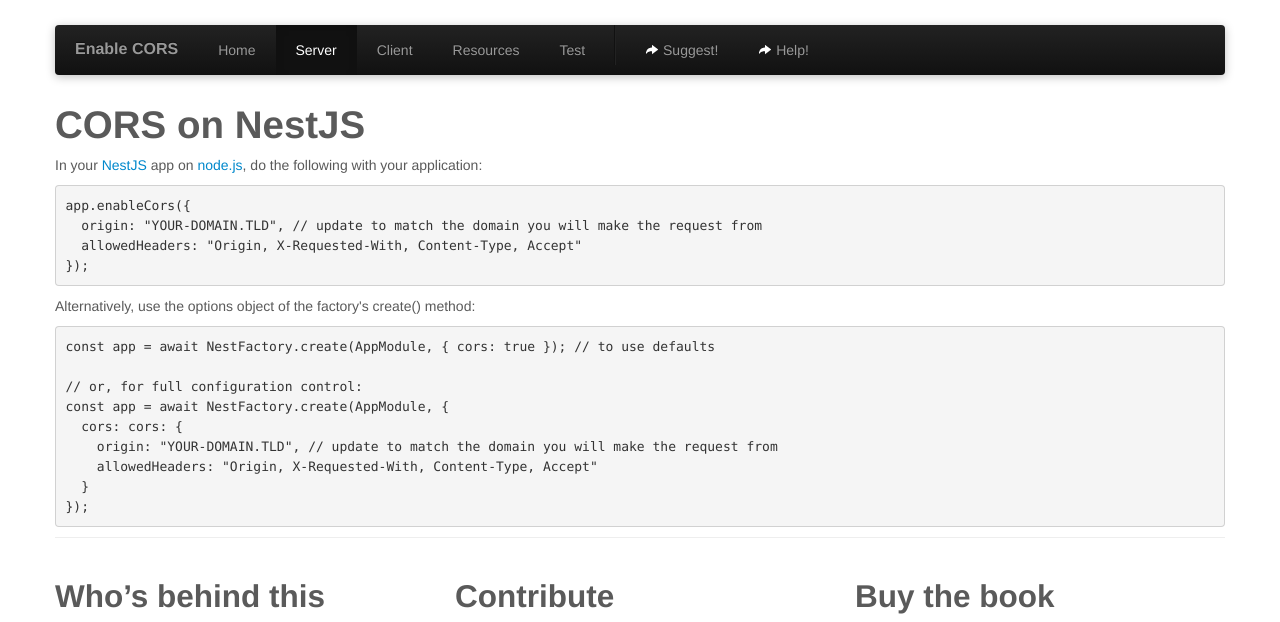
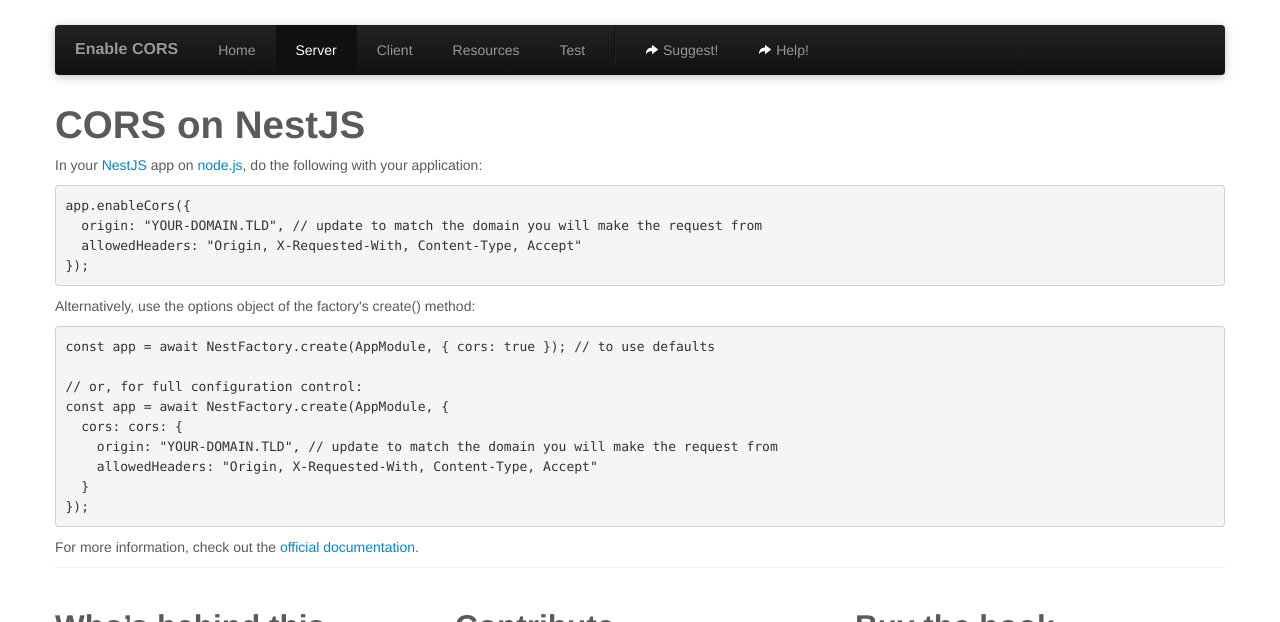
Before and after one commit to monsur/enable-cors.org, a Jekyll site: the page built from server_nestjs.html, in a window 1280 px wide, cut to the strip 0-622 px from the top of the page. Built offline with Jekyll 4.4.1, drawn with Linux system fonts in a browser that asks for light colours.

Commit message:
+ link to official documentation

```diff
--- a/server_nestjs.html
+++ b/server_nestjs.html
@@ -27,5 +27,8 @@
   }
 });</pre>
 
+		<p>
+			For more information, check out the <a href="https://docs.nestjs.com/security/cors">official documentation</a>.
+		</p>
 	</section>
 </div>
```
